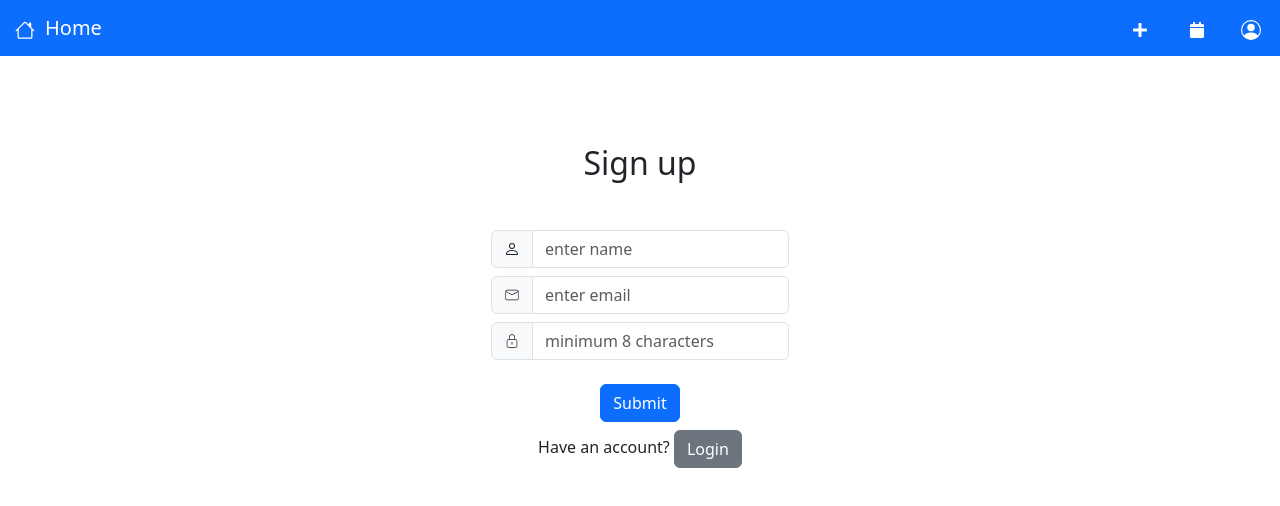
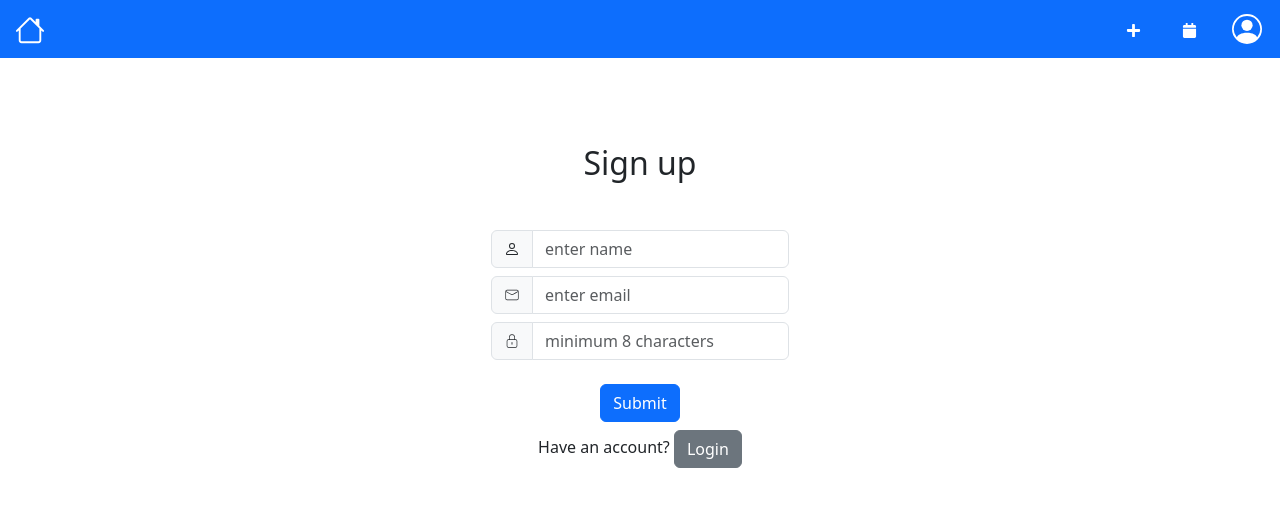
Before and after one commit to anissalopez/phase-2-final-project-v2, a React (Create React App) app in the folder habittracker/: page /signup in a window 1280 px wide. Shown: the top 506 px of the page. Built offline with nearby package versions, Linux system fonts and the light colour scheme; sample sign-in values are in the browser's storage.

Commit message:
updating react project

```diff
--- a/habittracker/src/Components/AddHabit.js
+++ b/habittracker/src/Components/AddHabit.js
@@ -7,6 +7,8 @@ import { useNavigate } from "react-router-dom";
 
 
 function AddHabit({ }){
+
+
     const [habitName, setHabitName] = useState("");
     const [datesCompleted, setDatesCompleted] = useState([]);
     const navigate = useNavigate();
--- a/habittracker/src/Components/NavBar.js
+++ b/habittracker/src/Components/NavBar.js
@@ -32,24 +32,24 @@ export default function Navigation() {
           { userInfo ? (
             <Navbar fixed="top" bg="primary">
               <Navbar.Brand className="col text-white"href="/habits">
-                 <BsHouse className="navIcon " style={{color: "#ffffff",}} />
-                   Home
+                 <BsHouse className="navIcon" size={30} style={{color: "#ffffff",}} />
               </Navbar.Brand>
                 <Nav>
                   <Nav.Link  className="col-md-auto text-white"href="/addhabit">
-                    <FaPlus className="navIcon"  style={{color: "#ffffff",}} />
+                    <FaPlus size={15} className="navIcon"  style={{color: "#ffffff",}} />
                   </Nav.Link>
                   <Nav.Link  className=" col-md-auto text-white"href="/monthlydata">
-                    <FaCalendar  className="col-md-auto text-white" style={{color: "#ffffff",}} />
+                    <FaCalendar  size={15}className="col-md-auto text-white" style={{color: "#ffffff",}} />
                   </Nav.Link>
-                    <Button className="col-md-auto text-white pr-2">
-                    <BsPersonCircle size={20} onClick={handleShow} className="navIcon pt" style={{color: "#ffffff",}}/>
-                    </Button>
+                    <Container className="col-md-auto text-white pr-2">
+                    <BsPersonCircle size={30} onClick={handleShow} className="navIcon pt" style={{color: "#ffffff",}}/>
+                    </Container>
                 <Offcanvas show={show} onHide={handleClose} placement="end">
                   <Offcanvas.Body>
-                    <Nav>
-                    <Nav.Link className="offCanvasText"><CiLogout size={20} className = "offCanvasText mr-2" onClick={logoutHandler}/>Logout</Nav.Link>
-                    </Nav>
+                    <div onClick={logoutHandler}>
+                      <CiLogout size={20} className = "offCanvasText mr-2" onClick={logoutHandler}/>
+                      Logout
+                    </div>
                 </Offcanvas.Body>
               </Offcanvas>
 
--- a/package.json
+++ b/package.json
@@ -4,7 +4,6 @@
   "description": "habit tracker app",
   "main": "server.js",
   "type": "module",
-  "proxy":  "http://localhost:4000",
   "scripts": {
     "start": "nodemon backend/server.js",
     "client": "npm start --prefix habittracker",
```
